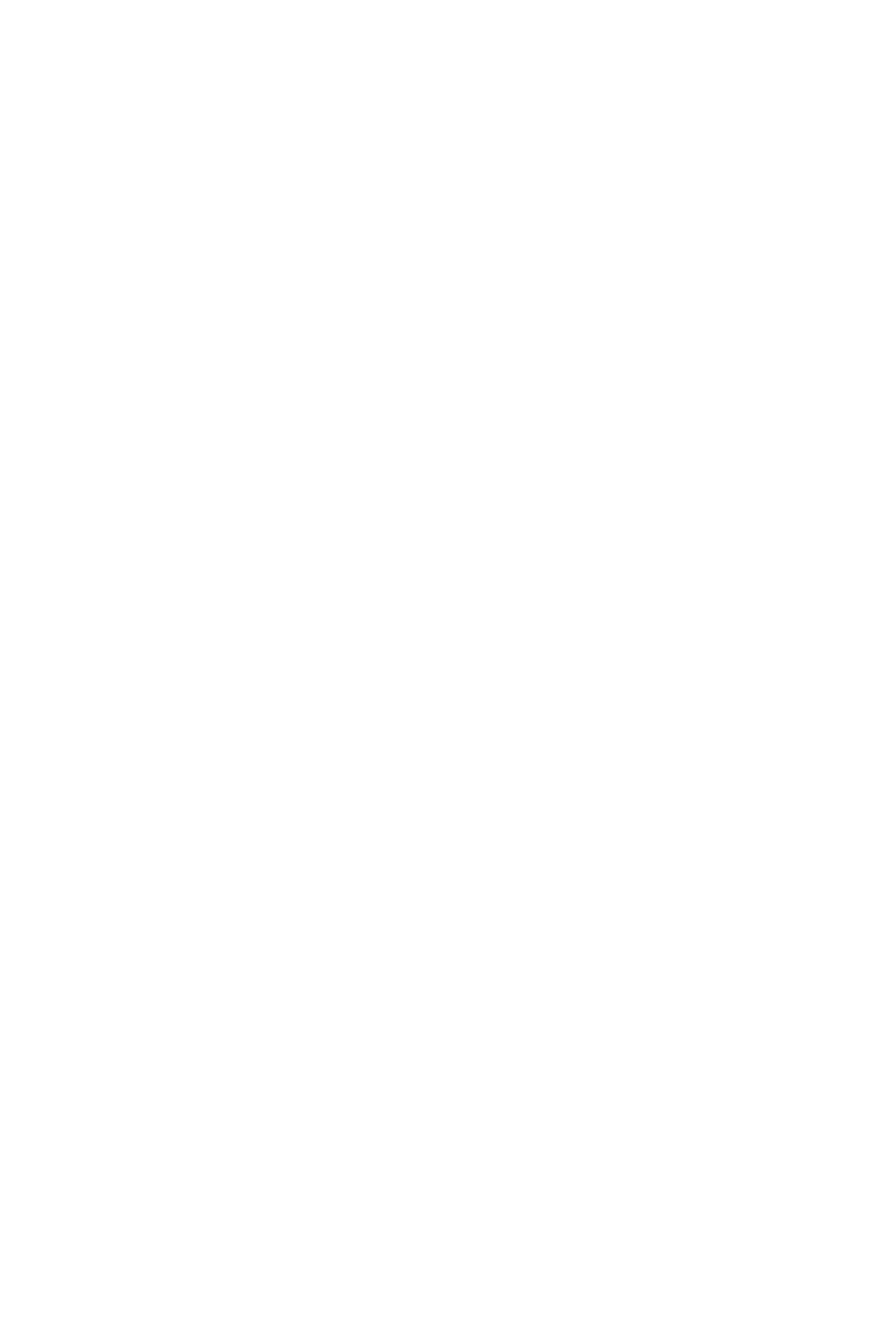
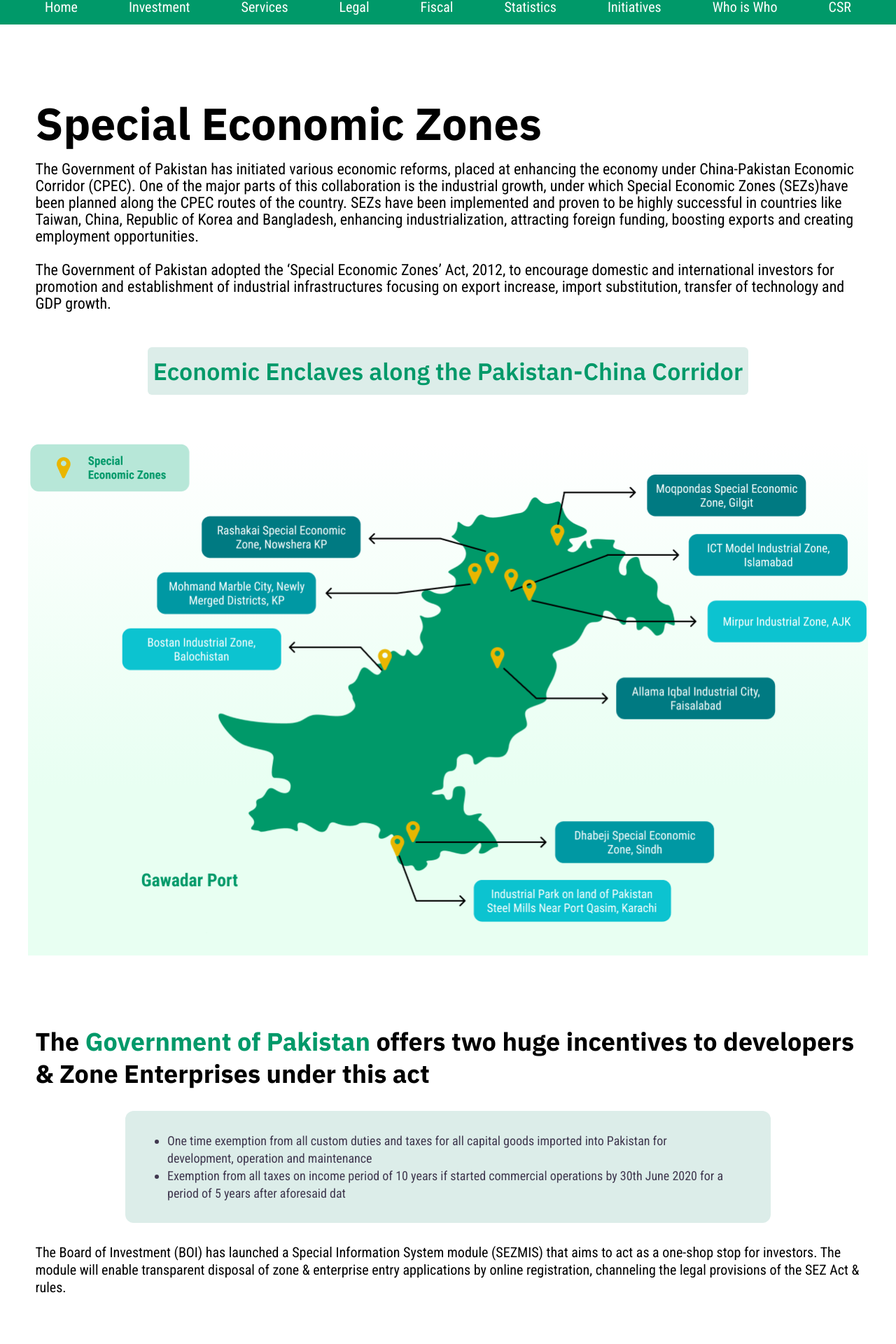
Before and after one commit to realAbdullah4504/mineral-app, a React (Create React App) app: page /fiscal in a window 1280 px wide. Before the commit this address had no page. Shown: the part 135-2055 px from the top of the page at 70% size. Before the commit the page ends 800 px from the top, so only its background shows below. Built offline with nearby package versions, Linux system fonts and the light colour scheme.

Commit message:
work done fiscal part one

```diff
--- /dev/null
+++ b/src/components/FiscalCard/index.js
@@ -0,0 +1,9 @@
+import React from 'react'
+
+export const FiscalCard = () => {
+  return (
+    <div>
+      card
+    </div>
+  )
+}
--- /dev/null
+++ b/src/components/FiscalCardBlock/index.js
@@ -0,0 +1,48 @@
+import React, { useState } from 'react'
+
+export const FiscalCardBlock = () => {
+    const [cardData, setCardData] = useState([
+        {
+            title: '1. Attractive Fiscal Incentives',
+            description: 'One time exemption from all custom duties & taxes for all capital good imported. Helps reduce expenditure for companies & making if feasible to invest in equipment & technology.'
+        },
+        {
+            title: '2. Attractive Fiscal Incentives',
+            description: 'One time exemption from all custom duties & taxes for all capital good imported. Helps reduce expenditure for companies & making if feasible to invest in equipment & technology.'
+        },
+        {
+            title: '3. Attractive Fiscal Incentives',
+            description: 'One time exemption from all custom duties & taxes for all capital good imported. Helps reduce expenditure for companies & making if feasible to invest in equipment & technology.'
+        },
+        {
+            title: '4. Attractive Fiscal Incentives',
+            description: 'One time exemption from all custom duties & taxes for all capital good imported. Helps reduce expenditure for companies & making if feasible to invest in equipment & technology.'
+        },
+        {
+            title: '5. Attractive Fiscal Incentives',
+            description: 'One time exemption from all custom duties & taxes for all capital good imported. Helps reduce expenditure for companies & making if feasible to invest in equipment & technology.'
+        } ,
+        {
+            title: '6. Attractive Fiscal Incentives',
+            description: 'One time exemption from all custom duties & taxes for all capital good imported. Helps reduce expenditure for companies & making if feasible to invest in equipment & technology.'
+        }
+    ])
+    return (
+        <>
+            <div className='grid lg:grid-cols-3 md:grid-cols-2 max-w-[1179px] my-[50px] relative m-auto gap-8'>
+                {
+                    cardData.map((data, index) => {
+                        return (
+<div className='bg-[#DCEDE9] rounded-xl px-5 pb-12 pt-8'>
+    <div className='font-ibm-plex-sans font-bold leading-[30px] text-[24px]'>
+        {data.title}
+    </div>
+    <div className='text-[#40384F]'>{data.description}</div>
+</div>
+)
+                    })
+                }
+            </div>
+        </>
+    )
+}
--- /dev/null
+++ b/src/components/FiscalDevoloperIncentive/index.js
@@ -0,0 +1,34 @@
+import React from 'react'
+import Evolution from 'assets/images/Evolution.png'
+
+export const FiscalDeveloperIncentive = () => {
+    return (
+        <>
+            <div className='max-w-[1179px] relative m-auto pt-[100px]'>
+                <div className='font-ibm-plex-sans font-bold text-[36px] leading-[46px]'>
+                    The <span className='text-[#009969]'> Government of Pakistan</span> offers two huge incentives to developers & Zone Enterprises under this act
+                </div>
+                <div className='max-w-[922px] rounded-xl bg-[#DCEDE9] px-[60px] py-[30px] relative m-auto my-[30px] '>
+                    <ul className='list-disc text-[18px] leading-[25px] text-[#40384F] '>
+                    <li>One time exemption from all custom duties and taxes for all capital goods imported into Pakistan for development, operation and maintenance</li>
+                    <li>Exemption from all taxes on income period of 10 years if started commercial operations by 30th June 2020 for a period of 5 years after aforesaid dat</li>
+                    </ul>
+                </div>
+                <div className='text-[20px] leading-[25px] font-roboto-condensed mt-[20px]'>
+                The Board of Investment (BOI) has launched a Special Information System module (SEZMIS) that aims to act as a one-shop stop for investors. The module will enable transparent disposal of zone & enterprise entry applications by online registration, channeling the legal provisions of the SEZ Act & rules.
+                </div>
+
+            </div>
+        <div className='bg-[#DCEDE9] py-[20px] mt-[70px]'>
+            <img className='relative m-auto' src={Evolution} width={1140} height={706}/>
+        </div>
+        <div className='relative m-auto max-w-[1179px] mt-[70px]'>
+            <div className='text-[64px] leading-[84px] font-bold font-ibm-plex-sans'>SEZ Leading to Mining <span className='text-[#27AE60]'>Glory</span> </div>
+       <div className='text-[18px] leading-[25px] text-[#40384F] mt-[10px] '>
+       The implementation of Special Economic Zones (SEZs) in Pakistan is poised to significantly benefit the mining industry in several ways. These benefits stem from a combination of policy incentives, infrastructure development, and regulatory reforms designed to attract investment and enhance productivity in the sector.
+       </div>
+        </div>
+
+        </>
+    )
+}
--- /dev/null
+++ b/src/components/FiscalEconimicZone/index.js
@@ -0,0 +1,17 @@
+import React from 'react'
+
+export const FiscalEconomicZone = () => {
+  return (
+    <>
+    <div className='w-[1179px] relative m-auto mt-[100px]'>
+     <div className='text-[64px] font-[700] leading-[83px] font-ibm-plex-sans my-3'>Special Economic Zones</div>
+     <div className='text-[22px] leading-[24px] '>
+     The Government of Pakistan has initiated various economic reforms, placed at enhancing the economy under China-Pakistan Economic Corridor (CPEC). One of the major parts of this collaboration is the industrial growth, under which Special Economic Zones (SEZs)have been planned along the CPEC routes of the country. SEZs have been implemented and proven to be highly successful in countries like Taiwan, China, Republic of Korea and Bangladesh, enhancing industrialization, attracting foreign funding, boosting exports and creating employment opportunities.<br/><br/>
+
+The Government of Pakistan adopted the ‘Special Economic Zones’ Act, 2012, to encourage domestic and international investors for promotion and establishment of industrial infrastructures focusing on export increase, import substitution, transfer of technology and GDP growth.
+
+     </div>
+     </div>
+    </>
+  )
+}
--- /dev/null
+++ b/src/components/FiscalEconomicEnclaves/index.js
@@ -0,0 +1,16 @@
+import React from 'react'
+import  PakistanMap  from 'assets/images/PakistanMap.png'
+
+export const FiscalEconomicEnclaves = () => {
+  return (
+    <>
+    <div className='mt-[50px] '>
+    <div className='font-ibm-plex-sans font-[600] text-[34px] leading-[44px] text-[#009969] bg-[#DCEDE9] rounded-md py-3 px-2 w-fit relative m-auto'>Economic Enclaves along the Pakistan-China Corridor</div>
+    <div style={{background: "linear-gradient(180deg, rgba(255, 255, 255, 0) 0%, #E8FFF2 66.9%)"
+}} className='mt-[70px] pb-8 '>
+        <img className='relative m-auto' src={PakistanMap} width={1195} height={699}/>
+    </div>
+    </div>
+    </>
+  )
+}
--- a/src/components/index.jsx
+++ b/src/components/index.jsx
@@ -13,6 +13,11 @@ import { MineralPotentialSlider } from "./MineralPotentialSlider";
 import { MineralClassification } from "./MineralClasification";
 import { MiningFrontier } from "./Investment/InvestmentPotential/MiningFrontier";
 import { MineralWealth } from "./MineralWeakth";
+import {FiscalEconomicZone} from "./FiscalEconimicZone"
+import { FiscalEconomicEnclaves } from "./FiscalEconomicEnclaves";
+import { FiscalDeveloperIncentive } from "./FiscalDevoloperIncentive";
+import { FiscalCard } from "./FiscalCard";
+import { FiscalCardBlock } from "./FiscalCardBlock";
 
 export {
   DashboardLayout,
@@ -29,5 +34,10 @@ export {
   MineralPotentialSlider ,
   MineralClassification ,
   MiningFrontier ,
-  MineralWealth
+  MineralWealth ,
+  FiscalEconomicZone,
+  FiscalEconomicEnclaves ,
+  FiscalDeveloperIncentive ,
+  FiscalCard ,
+  FiscalCardBlock
 };
--- /dev/null
+++ b/src/pages/fiscal/index.js
@@ -0,0 +1,14 @@
+import React from 'react'
+import { FiscalEconomicZone , FiscalEconomicEnclaves , FiscalDeveloperIncentive , FiscalCardBlock } from 'components'
+const Fiscal = () => {
+  return (
+    <div className='px-10'>
+      <FiscalEconomicZone/>
+      <FiscalEconomicEnclaves/>
+      <FiscalDeveloperIncentive/>
+      <FiscalCardBlock/>
+    </div>
+  )
+}
+
+export default Fiscal
--- a/src/routes/index.js
+++ b/src/routes/index.js
@@ -7,6 +7,7 @@ import {  DashboardLayout } from 'components';
 
 const Home = lazy(() => import('../pages/home'));
 const MineralPotential = lazy(() => import('../pages/mineral-potential'));
+const Fiscal = lazy(() => import('../pages/fiscal'));
 const Login = lazy(() => import('../pages/login'));
 
 
@@ -26,6 +27,10 @@ const AppRouter = () => (
           path="/mineral-potential"
           element={<PublicRoute component={MineralPotential} layout={DashboardLayout} />}
         />
+        <Route
+          path="/fiscal"
+          element={<PublicRoute component={Fiscal} layout={DashboardLayout} />}
+        />
   </Routes>
     </Suspense>
     </Router>
```
Also changed, not shown: src/assets/images/Evolution.png (added), src/assets/images/PakistanMap.png (added).
